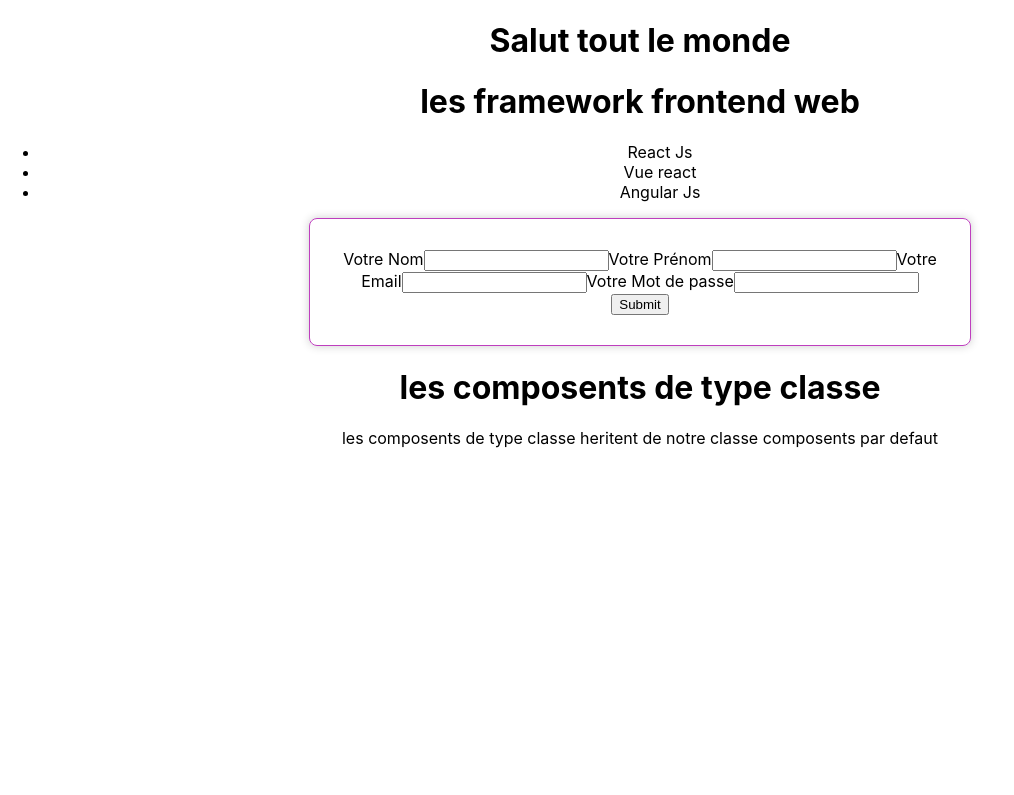
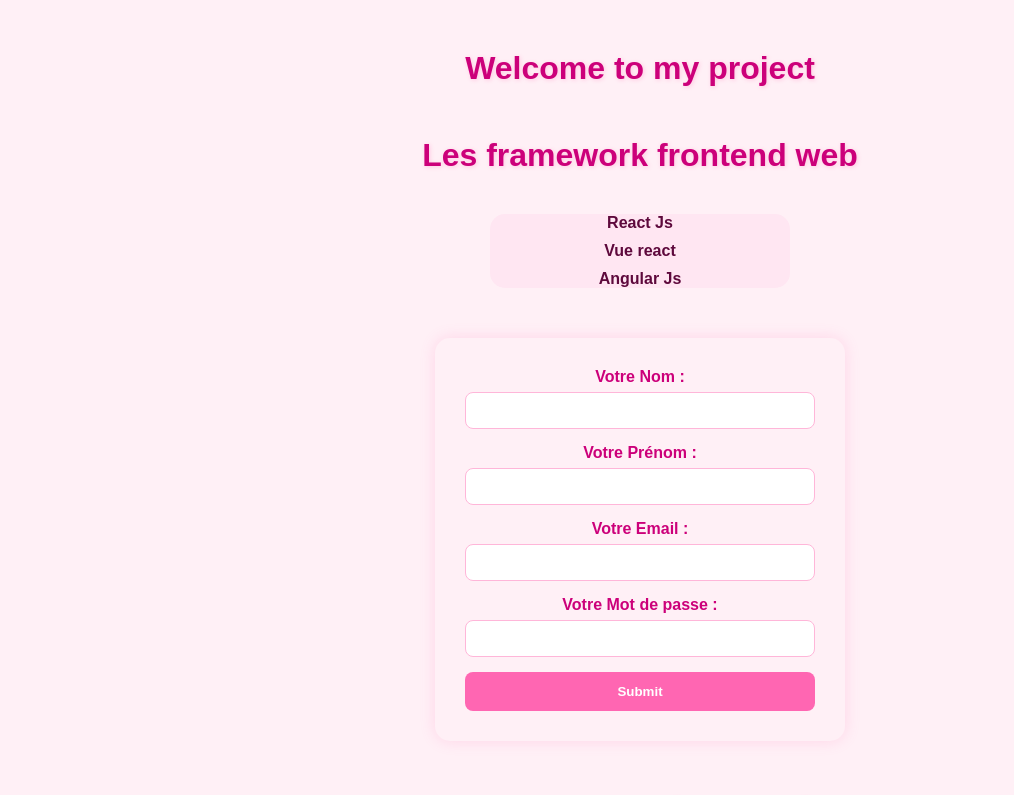
Before and after one commit to moussacebines4-dotcom/React_project, a React (Create React App) app: page / in a window 1280 px wide. Shown: the top 795 px of the page, without its empty margins (0-1014 px from the left). Built offline with nearby package versions, Linux system fonts and the light colour scheme.

Commit message:
feat(add change)

```diff
--- a/src/App.js
+++ b/src/App.js
@@ -1,5 +1,6 @@
-
 import './App.css';
+import About from './components/about/About';
+import Calculatrice from './components/calculatrice/Calculator';
 import Contact from './components/contact/contact';
 import Service from './components/contact/Service';
 import Home from './Home';
@@ -8,12 +9,13 @@ import Home from './Home';
 function App() {
   return (
     <div className="App">
-      <h1>Salut tout le monde</h1>
+      <h1>Welcome to my project</h1>
       <Home/>
       <Contact/>
       <Service/>
-
-
+      <About name = {"ines"} age = {19} />
+      <About name = {"dyhia"} age = {21} />
+      <Calculatrice note1 ={15} note2 ={12}/>
     </div>
   );
 }
--- a/src/Home.jsx
+++ b/src/Home.jsx
@@ -3,7 +3,7 @@ import React from 'react'
 const Home = () => {
   return (
     <React.Fragment>
-    <h1>les framework frontend web</h1>
+    <h1>Les framework frontend web</h1>
     <ul>
         <li>React Js</li>
         <li>Vue react</li>
--- /dev/null
+++ b/src/components/about/About.jsx
@@ -0,0 +1,14 @@
+import React from 'react'
+import "./About.css"
+import about from "./image.png"
+export default function About({name , age}) {
+    // const name = props.name
+    // const age = props.age
+  return (
+    <div className='About'>
+        <h2>Apropos de nos</h2>
+        <p>bien veneut {name} qui a age de {age} ans sur notre site web </p>
+        <img src={about} alt="" />
+    </div>
+  )
+}
--- /dev/null
+++ b/src/components/calculatrice/Calculator.jsx
@@ -0,0 +1,11 @@
+import React from 'react'
+
+export default function Calculatrice({note1 ,note2}) {
+  return (
+    <div className='calculatrice'>
+        <p>la note de module 1 = {note1} et la note de module 2 = {note2}</p>
+        <p>la moyenne est : {(note1+note2)/2}</p>
+    </div>
+
+  )
+}
--- a/src/components/contact/Service.jsx
+++ b/src/components/contact/Service.jsx
@@ -4,8 +4,8 @@ export default class Service extends Component {
   render() {
     return (
         <>
-        <h1>les composents de type classe</h1>
-        <p>les composents de type classe heritent de notre classe composents par defaut</p>
+        <h1>Les composents de type classe</h1>
+        <p>Les composents de type classe heritent de notre classe composents par defaut</p>
 
         </>
 
--- a/src/components/contact/contact.css
+++ b/src/components/contact/contact.css
@@ -1,8 +1,104 @@
-.Form{
+/* .Form{
     max-width: 600px;
     margin: 0 auto;
     padding: 30px;
     border: 1px solid rgb(190, 62, 190);
-    border-radius: 8px;
+    border-radius: 15px;
     box-shadow: 0 0 10px rgba(0, 0, 0, 0.2);
+} */
+
+
+/* Style général du formulaire */
+.Form {
+  width: 350px;
+  margin: 50px auto;
+  padding: 30px;
+  background-color: #fff0f6; /* fond rose très clair */
+  border-radius: 15px;
+  box-shadow: 0 0 15px rgba(255, 105, 180, 0.2);
+  display: flex;
+  flex-direction: column;
 }
+
+/* Les labels */
+.Form label {
+  margin-bottom: 6px;
+  font-weight: 700;
+  color: #cc007a; /* rose foncé */
+}
+
+/* Les champs de saisie */
+.Form input[type="text"],
+.Form input[type="email"],
+.Form input[type="password"] {
+  padding: 10px;
+  margin-bottom: 15px;
+  border: 1px solid #ffb6d9; /* bord rose clair */
+  border-radius: 8px;
+
+}
+
+/* Effet au focus (quand on clique sur le champ) */
+.Form input[type="text"]:focus,
+.Form input[type="email"]:focus,
+.Form input[type="password"]:focus {
+  border-color: #800a45;
+  box-shadow: 0 0 5px rgba(206, 57, 131, 0.3);
+}
+
+/* Bouton d'envoi */
+.Form input[type="submit"] {
+  background-color: #ff66b2; /* rose vif */
+  color: white;
+  padding: 12px;
+  border: none;
+  border-radius: 8px;
+  cursor: pointer;
+  font-weight: bold;
+
+}
+
+/* Effet au survol du bouton */
+.Form input[type="submit"]:hover {
+  background-color: #e0559d; /* rose plus foncé */
+}
+
+
+/* Conteneur principal */
+body {
+  background-color: #fff0f6; /* fond rose très clair */
+  font-family: "Poppins", sans-serif;
+  margin: 0;
+  padding: 0;
+}
+
+/* Titre principal */
+h1 {
+  text-align: center;
+  color: #cc007a; /* rose foncé */
+  margin-top: 50px;
+  font-size: 2em;
+  text-shadow: 1px 1px 4px rgba(255, 105, 180, 0.3);
+}
+
+/* Liste */
+ul {
+
+  list-style: none;
+  padding: 0;
+  max-width: 300px;
+  margin: 40px auto;
+  background-color: #ffe6f2; /* bloc rose clair */
+  border-radius: 15px;
+}
+
+
+/* Éléments de la liste */
+li {
+
+  margin-bottom: 10px;
+  color: #5e093c;
+  font-weight: 600;
+  text-align: center;
+
+}
--- a/src/components/contact/contact.jsx
+++ b/src/components/contact/contact.jsx
@@ -5,16 +5,16 @@ const Contact = () => {
   return (
     <form className='Form'>
 
-        <label htmlFor="Name">Votre Nom</label>
+        <label htmlFor="Name">Votre Nom :</label>
         <input type="text" />
 
-         <label htmlFor="Surname">Votre Prénom</label>
+         <label htmlFor="Surname">Votre Prénom :</label>
         <input type="text" />
 
-          <label htmlFor="email">Votre Email</label>
+          <label htmlFor="email">Votre Email :</label>
         <input type="email" />
 
-          <label htmlFor="password">Votre Mot de passe</label>
+          <label htmlFor="password">Votre Mot de passe :</label>
         <input type="password" />
         <input type="submit" name='Envoyer'/>
 
```
Also changed, not shown: src/components/about/About.css (added), src/components/about/image.png (added).
